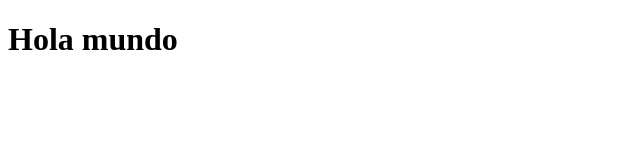
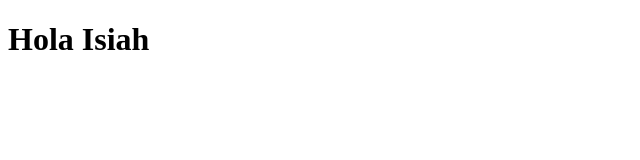
Before and after one commit to isiahzac/hola-mundo, a plain HTML site: page index.html in a window 1280 px wide. Shown: the full height of the page, 0-640 px from the left. Drawn offline with Linux system fonts and the light colour scheme.

Commit message:
prr commit

```diff
--- a/index.html
+++ b/index.html
@@ -7,7 +7,7 @@
     <title>Document</title>
 </head>
 <body>
-    <h1>Hola mundo</h1>
+    <h1>Hola Isiah</h1>
 
 </body>
 </html>
```
